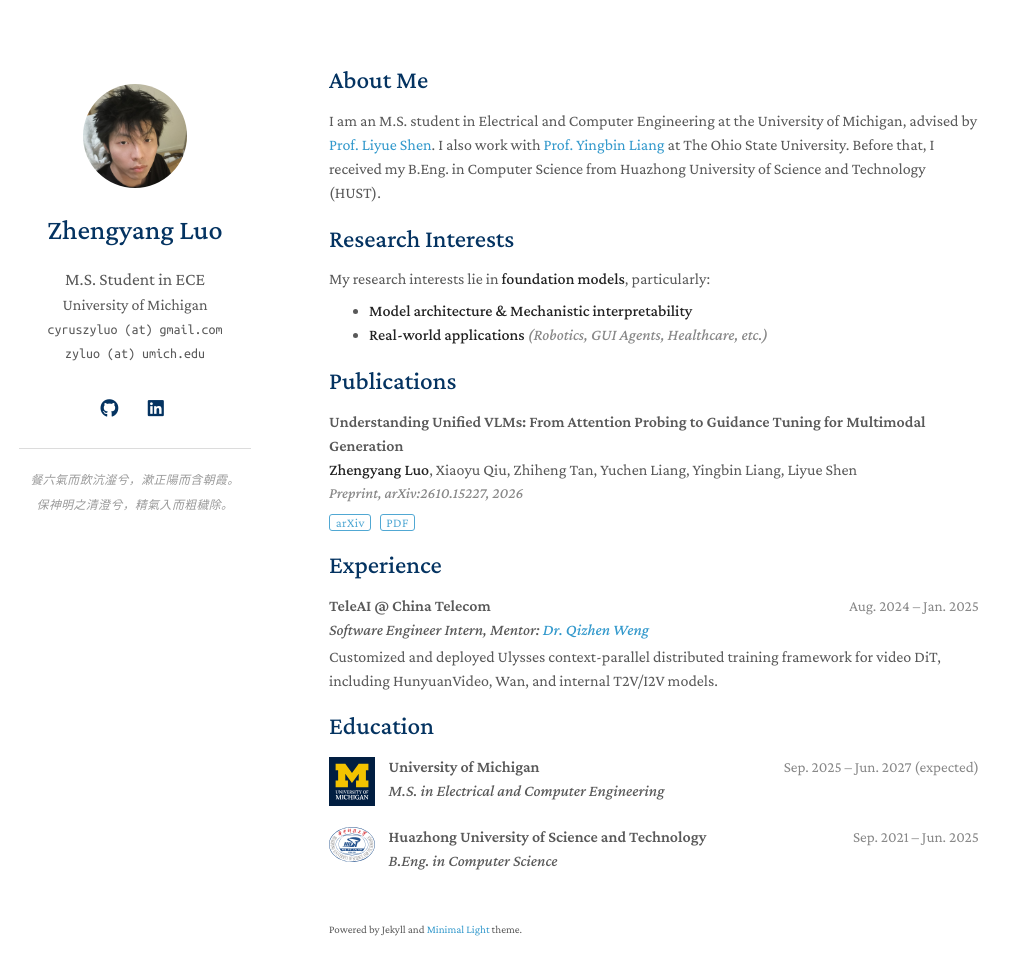
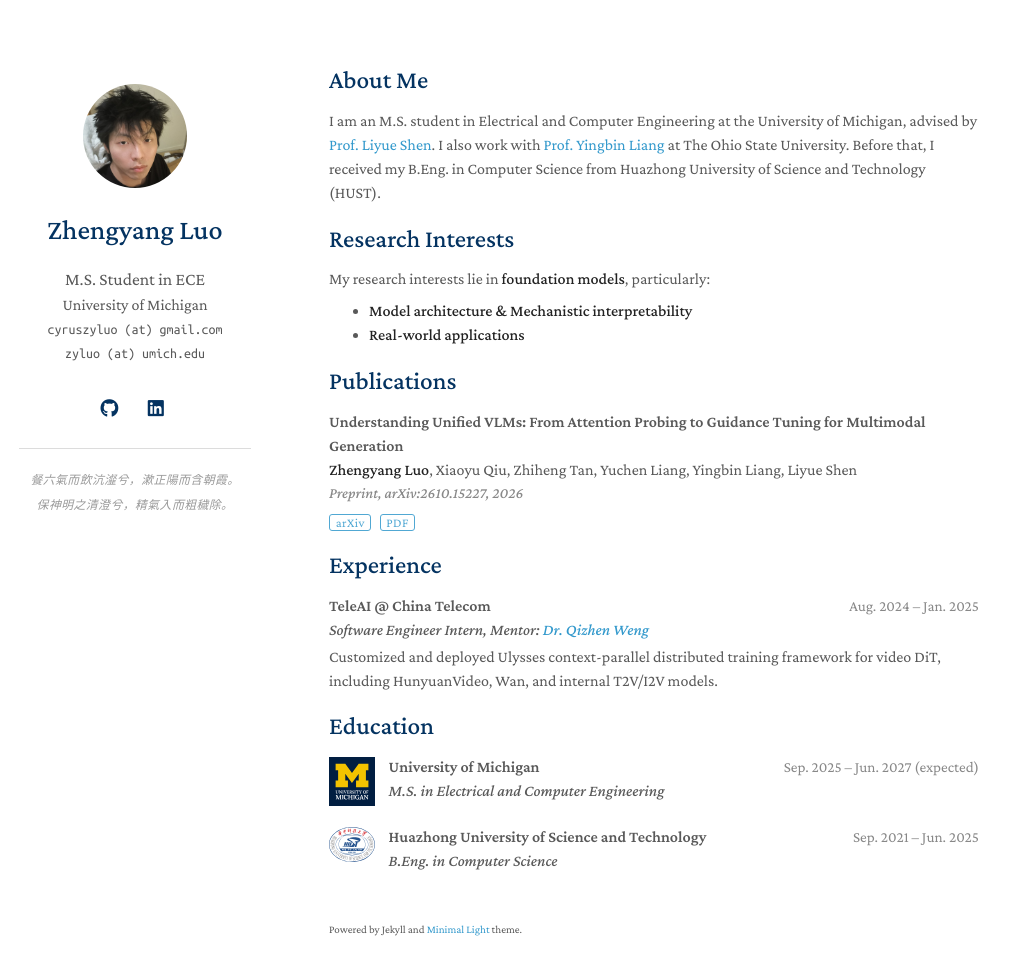
Before and after one commit to peacewang017/peacewang017.github.io, a Jekyll site: the page built from index.md, in a window 1280 px wide and 1010 px high. Shown: the top 975 px of the window, without its empty margins (141-1150 px from the left). Built offline with Jekyll 4.4.1, drawn with Linux system fonts in a browser that asks for light colours; some web fonts are replaced; a style sheet for code colours, icons or effects is not loaded; our own code applies the rules of GitHub Pages for plain Markdown files.

Commit message:
update
Co-Authored-By: Claude Opus 5 <noreply@anthropic.com>

```diff
--- a/index.md
+++ b/index.md
@@ -11,7 +11,7 @@ I am an M.S. student in Electrical and Computer Engineering at the University of
 My research interests lie in **foundation models**, particularly:
 
 - **Model architecture & Mechanistic interpretability**
-- **Real-world applications** <span class="note">(Robotics, GUI Agents, Healthcare, etc.)</span>
+- **Real-world applications**
 
 {% include_relative _includes/publications.md %}
 
```
